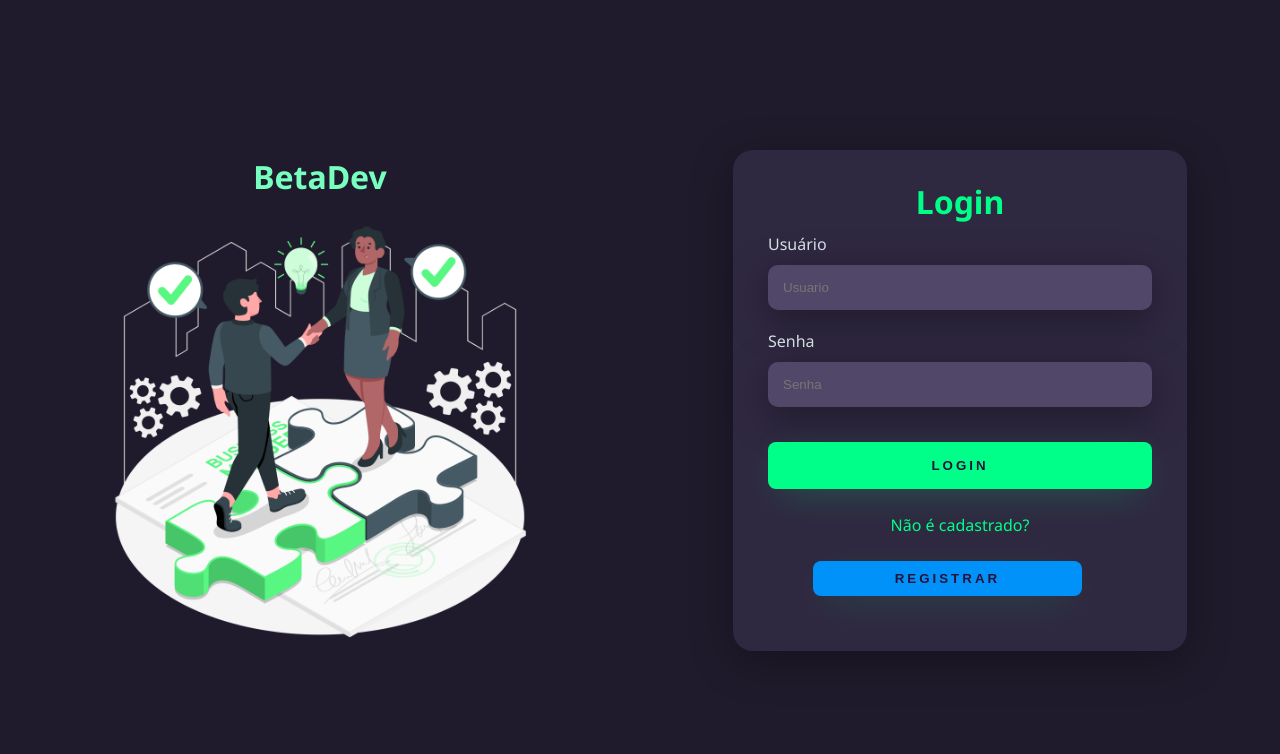
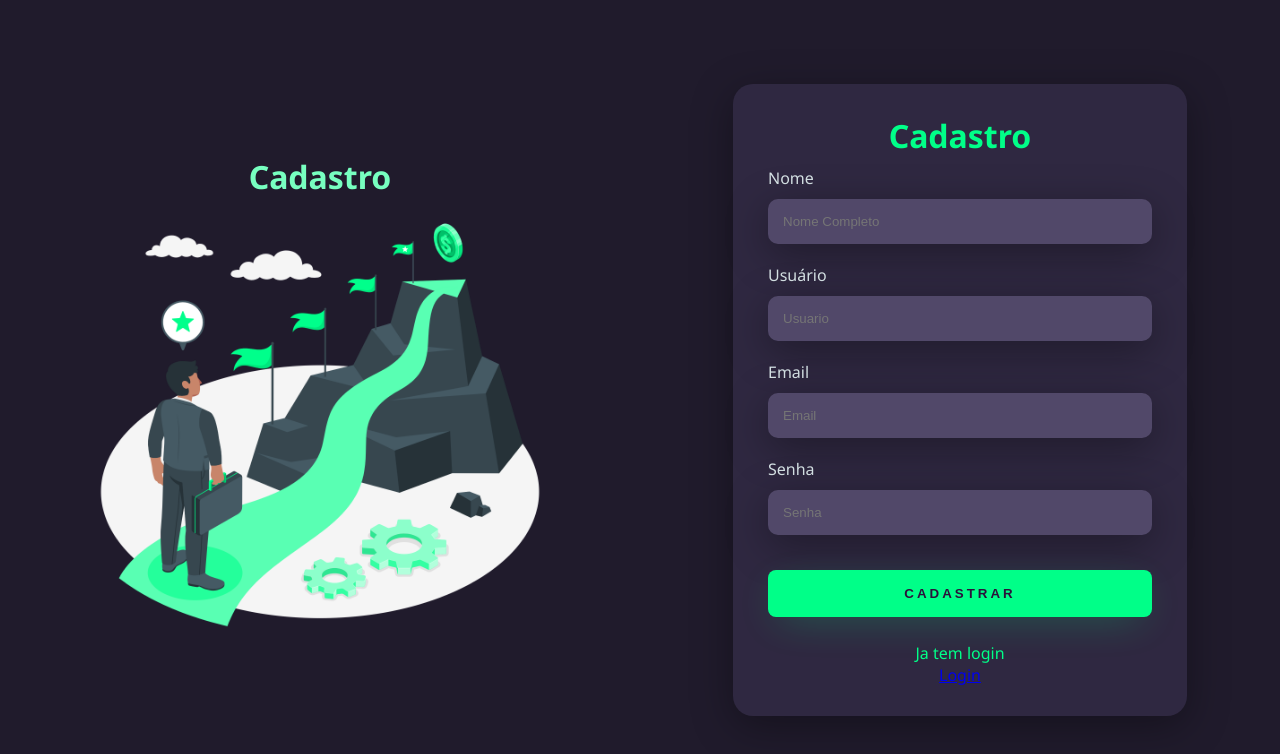
Before and after one commit to Rafaelpavanelli/LoginComReact, a React (Create React App) app: page /Register in a window 1280 px wide. Shown: the top 754 px of the page. Built offline with nearby package versions, Linux system fonts and the light colour scheme.

Commit message:
Caminhos router resolvidos, e a pagina de inscrição ja foi desenhada

```diff
--- a/src/App.js
+++ b/src/App.js
@@ -1,9 +1,9 @@
+import RoutesApp from "./routes";
+import Login from "./Pages/Login";
 
-import Login from "./Pages/Login";
-import RoutesApp from "./routes";
 function App() {
   return (
-    <Login />
+  <RoutesApp />
   );
 }
 
--- a/src/Pages/Login/index.js
+++ b/src/Pages/Login/index.js
@@ -1,10 +1,9 @@
 import './login.modules.css'
-import RoutesApp from '../../routes';
-import {Router,Link} from 'react-router-dom'
-import Register from '../register';
+import '../../routes'
+import {Link} from 'react-router-dom'
+
 import Icon from './Business merger-amico.png'
 
-import { FaUserAstronaut } from 'react-icons/fa';
 
 
 function Login(){
@@ -32,7 +31,7 @@ function Login(){
                     </div>
                     <button className='btn-login' onClick={''}>Login</button>
                     <p className='p-cadastro'>Não é cadastrado?</p>
-                    <button className='btn-cadastro' onClick={<Link to="/register"/>}>Registrar</button>
+                    <Link to='/Register'><button className='btn-cadastro'>Login</button></Link>
                 </div>
             </div>
         </main>
--- a/src/Pages/Login/login.modules.css
+++ b/src/Pages/Login/login.modules.css
@@ -118,6 +118,9 @@ main{
     box-shadow: 0px 10px 40px -12px #00ff8052;
     transition: 0.5s;
 }
+Link{
+    text-decoration: none;
+}
 @media only screen and (max-width:480px){
     main{
 
--- a/src/Pages/register/index.js
+++ b/src/Pages/register/index.js
@@ -1,23 +1,46 @@
 import './register.modules.css'
+import '../../routes'
+import {Link} from 'react-router-dom'
+import Icon from './Milestones of business projects-amico.png'
 function Register(){
     return(
+
            <main>
-            <div className='cadastrar'>
+            <div className='left-login'>
+                <h1>
+                  Cadastro
+                </h1>
+              <img src={Icon} className='login-image'/>
+            </div>
+            <div className='right-login'>
+                <div className='card-login'>
+                    <h1>Cadastro</h1>
                     <div className='textfield'>
-                <label for='Nome'>Nome Completo</label>
-                <input type='text' name='Nome' placeholder='Digite seu nome'/>
+                        <label for='nome'>Nome</label>
+                        <input type='text' name='nome' placeholder='Nome Completo'/>
                     </div>
                     <div className='textfield'>
-                <label for='Senha'>senha</label>
-                <input type='text' name='Senha' placeholder='Digite sua senha'/>
+                        <label for='usuario'>Usuário</label>
+                        <input type='text' name='usuario' placeholder='Usuario'/>
                     </div>
                     <div className='textfield'>
-                <label for='email'>Seu Email</label>
-                <input type='text' name='email' placeholder='Digite seu email'/>
+                        <label for='email'>Email</label>
+                        <input type='email' name='email' placeholder='Email'/>
+                    </div>
+                    <div className='textfield'>
+                        <label for='senha'>Senha</label>
+                        <input type='password' name='senha' placeholder='Senha'/>
                     </div>
 
+                    <button className='btn-login' onClick={''}>Cadastrar</button>
+                    <p className='p-cadastro'>Ja tem login</p>
+                    <Link to='/'>Login</Link>
+                </div>
             </div>
         </main>
+
+
+
 
     )
 }
--- a/src/index.css
+++ b/src/index.css
@@ -1,4 +1,4 @@
-*{}
+
 
 *::-webkit-scrollbar{
   display: none;
--- a/src/routes.js
+++ b/src/routes.js
@@ -1,18 +1,18 @@
-import {BrowserRouter,Router,Route} from 'react-router-dom'
+import {BrowserRouter as Router,Route,Routes} from 'react-router-dom'
 import React from 'react'
-import Home from './Pages/Home'
-import Sobre from './Pages/Home/Sobre'
-import register from './Pages/register'
+import  Register from './Pages/Register'
+import Login from './Pages/Login'
 
 function RoutesApp(){
     return(
-        <BrowserRouter>
-            <Router>
+        <Router>
+        <Routes>
+          <Route path="/" element={<Login/>} />
+          <Route path="/Register" element={<Register />} />
 
-            <Route component={ register} element='register'/>
+        </Routes>
+      </Router>
 
-         </Router>
-        </BrowserRouter>
     )
 }
 export default RoutesApp
```
Also changed, not shown: src/Pages/register/Milestones of business projects-amico.png (added). Lines whose indentation alone changed are shown as unchanged.
